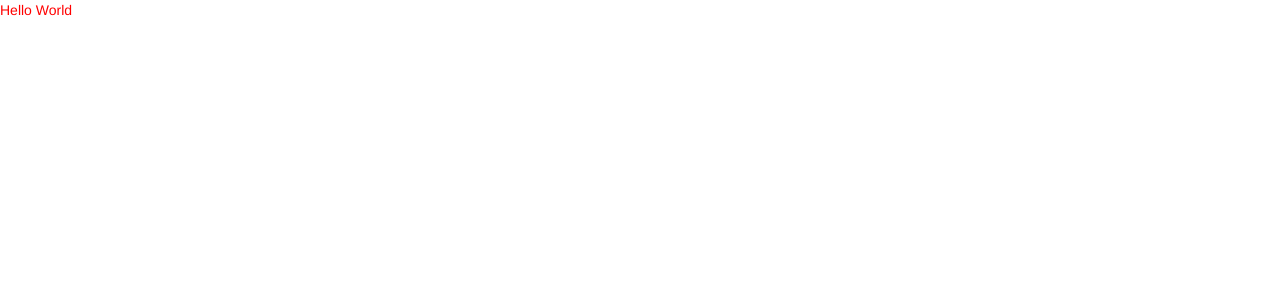
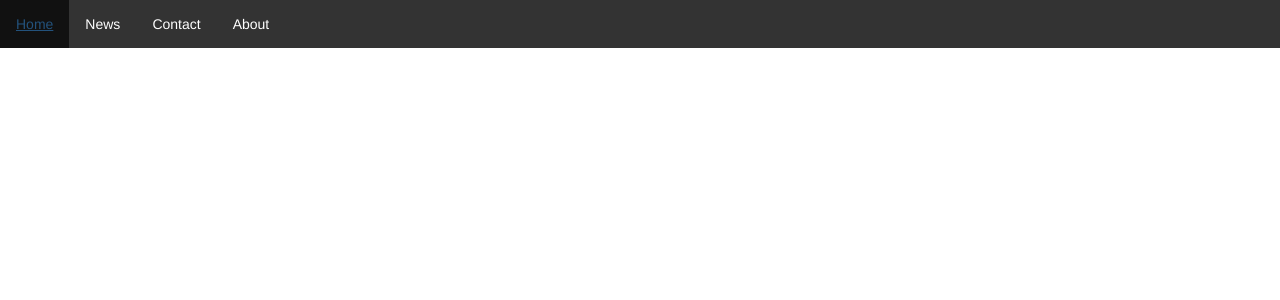
Before and after one commit to Bsmith1997/iMoody, a PHP site: page / in a window 1280 px wide. Before the commit the part shown is almost empty. Shown: the top 300 px of the page. Run offline with PHP 8.4, Linux system fonts and the light colour scheme.

Commit message:
Adding nav bar

```diff
--- a/index.html
+++ b/index.html
@@ -5,14 +5,18 @@
     <meta http-equiv="X-UA-Compatible" content="IE=edge">
     <meta name="vieport" content="width=device-width, initial-scale=1">
     <!-- The above 3 meta tags *must* come first in the head; any other head content must come *after* these tags -->
-    <title> Hello World </title>
-
+    <title> iMoody Notebook </title>
     <!-- Bootstrap -->
     <link rel="stylesheet" href="https://maxcdn.bootstrapcdn.com/bootstrap/3.3.5/css/bootstrap.min.css">
     <link rel="stylesheet" href="notebook.css">
   </head>
 
   <body>
-    <p> Hello World </p>
+    <ul>
+      <li><a href="#home">Home</a></li>
+      <li><a href="#news">News</a></li>
+      <li><a href="#contact">Contact</a></li>
+      <li><a href="#about">About</a></li>
+    </ul>
   </body>
 </html>
--- a/notebook.css
+++ b/notebook.css
@@ -1,3 +1,28 @@
-p{
-	color: red;
+ul {
+  list-style-type: none;
+  margin: 0;
+  padding: 0;
+  overflow: hidden;
+  background-color: #333;
 }
+
+li {
+  float: left;
+}
+
+li a {
+  display: block;
+  color: white;
+  text-align: center;
+  padding: 14px 16px;
+  text-decoration: none;
+}
+
+/* Change the link color to #111 (black) on hover */
+li a:hover {
+  background-color: #111;
+}
+
+.active {
+  background-color: #4CAF50;
+}
```
